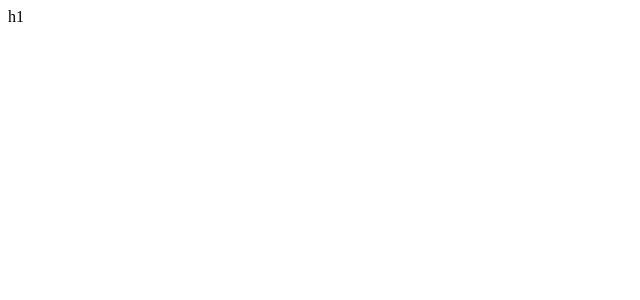
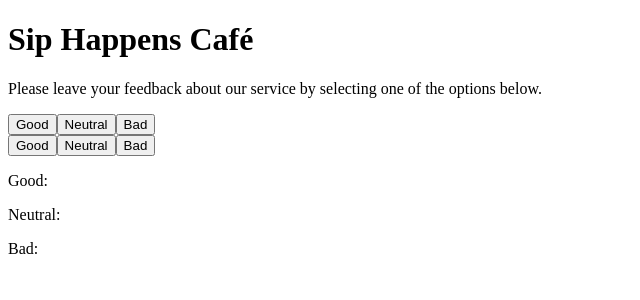
Before and after one commit to Sergii79/goit-react-hw-02, a React (Vite) app: page / in a window 1280 px wide. Shown: the top 300 px of the page, without its empty margins (0-640 px from the left). Built offline with nearby package versions, Linux system fonts and the light colour scheme.

Commit message:
commit second

```diff
--- a/src/App.jsx
+++ /dev/null
@@ -1,9 +0,0 @@
-function App() {
-  return (
-    <>
-      <div>h1</div>
-    </>
-  );
-}
-
-export default App;
--- /dev/null
+++ b/src/components/App/App.jsx
@@ -0,0 +1,36 @@
+import { useState } from "react";
+import Options from "../Options/Options";
+import Feedback from "../Feedback/Feedback";
+
+export default function App() {
+  const [setClicks] = useState({
+    good: 0,
+    neutral: 0,
+    bad: 0,
+  });
+
+  const updateFeedback = (feedbackType) => {
+    setClicks((prevClicks) => ({
+      ...prevClicks,
+      [feedbackType]: prevClicks[feedbackType] + 1,
+    }));
+  };
+  return (
+    <>
+      <div>
+        <h1>Sip Happens Café</h1>
+        <p>
+          Please leave your feedback about our service by selecting one of the
+          options below.
+        </p>
+      </div>
+      <div>
+        <button onClick={() => updateFeedback("good")}>Good</button>
+        <button onClick={() => updateFeedback("neutral")}>Neutral</button>
+        <button onClick={() => updateFeedback("bad")}>Bad</button>
+      </div>
+      <Options />
+      <Feedback />
+    </>
+  );
+}
--- /dev/null
+++ b/src/components/Feedback/Feedback.jsx
@@ -0,0 +1,9 @@
+export default function Feedback() {
+  return (
+    <div>
+      <p>Good:</p>
+      <p>Neutral:</p>
+      <p>Bad:</p>
+    </div>
+  );
+}
--- /dev/null
+++ b/src/components/Options/Options.jsx
@@ -0,0 +1,12 @@
+export default function Options() {
+  const handleClick = () => {
+    console.log("Hello click");
+  };
+  return (
+    <div>
+      <button onClick={handleClick}>Good</button>
+      <button>Neutral</button>
+      <button>Bad</button>
+    </div>
+  );
+}
--- a/src/main.jsx
+++ b/src/main.jsx
@@ -1,6 +1,6 @@
 import React from "react";
 import ReactDOM from "react-dom/client";
-import App from "./App.jsx";
+import App from "./components/App/App.jsx";
 
 ReactDOM.createRoot(document.getElementById("root")).render(
   <React.StrictMode>
```
